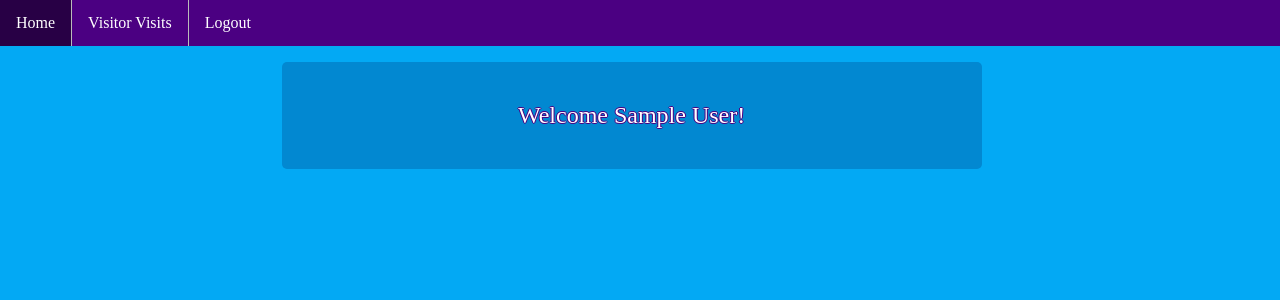
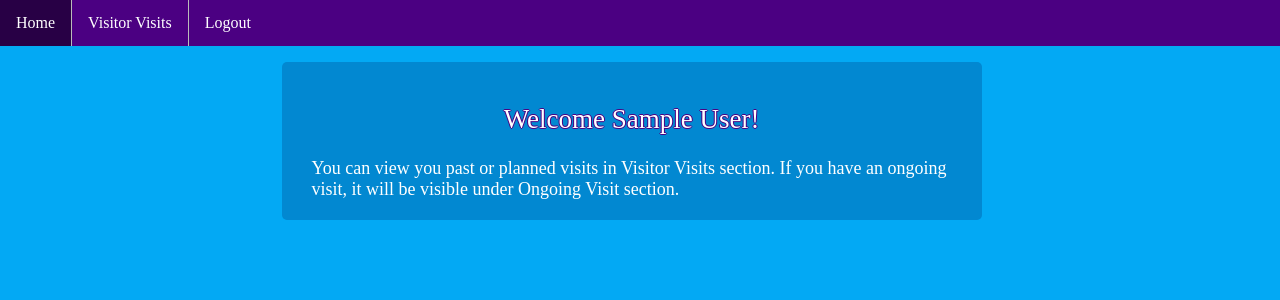
Before and after one commit to Vibhu-Agarwal/Entry_Management_App, a Django app: page / in a window 1280 px wide. Shown: the top 300 px of the page. Run offline with Django 3.2, Linux system fonts and the light colour scheme; the visitor is signed in with stand-in values (Sample User, id 1); data that the repository does not hold is empty; parts of the project's set-up code (start-up, migrations or seed data) failed here and were passed over; some libraries are stand-ins or nearby versions.

Commit message:
Edit Welcome text

```diff
--- a/event_manager/management/templates/home.html
+++ b/event_manager/management/templates/home.html
@@ -3,7 +3,7 @@
 {% block mcd_content %}
 <div class="main_center_div">
     {% load widget_tweaks %}
-    <div>
+    <div class="welcome-text">
         {% if user.is_authenticated %}
             <h2>Welcome {{user}}!</h2>
             {% if user.is_host %}
@@ -14,6 +14,9 @@
                 You can create new hosts by sending them Sign-Up URL links to their mail
                 or you can create new office branches established to be chosen by the Hosts.
                 If you want to pay a Visit to a host, you can use your original mail on New Visit page.
+            {% else %}
+                You can view you past or planned visits in Visitor Visits section.
+                If you have an ongoing visit, it will be visible under Ongoing Visit section.
             {% endif %}
         {% else %}
             <h2>Welcome!</h2>
--- a/event_manager/static/css/entry_management.css
+++ b/event_manager/static/css/entry_management.css
@@ -96,3 +96,8 @@ input[type=submit] {
 input[type=submit]:hover {
   background-color: var(--submit-hover-bg);
 }
+
+.welcome-text {
+  color: var(--light-text-color);
+  font-size: large;
+}
```
